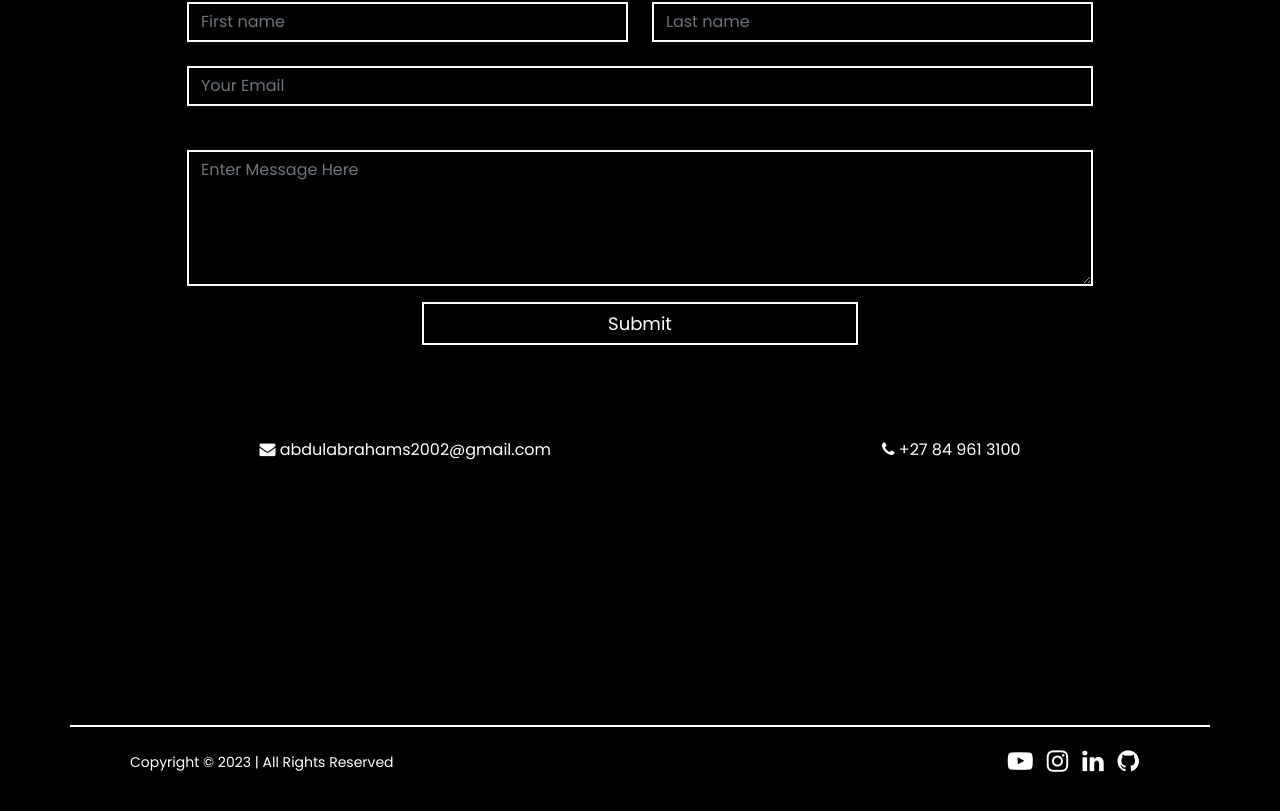
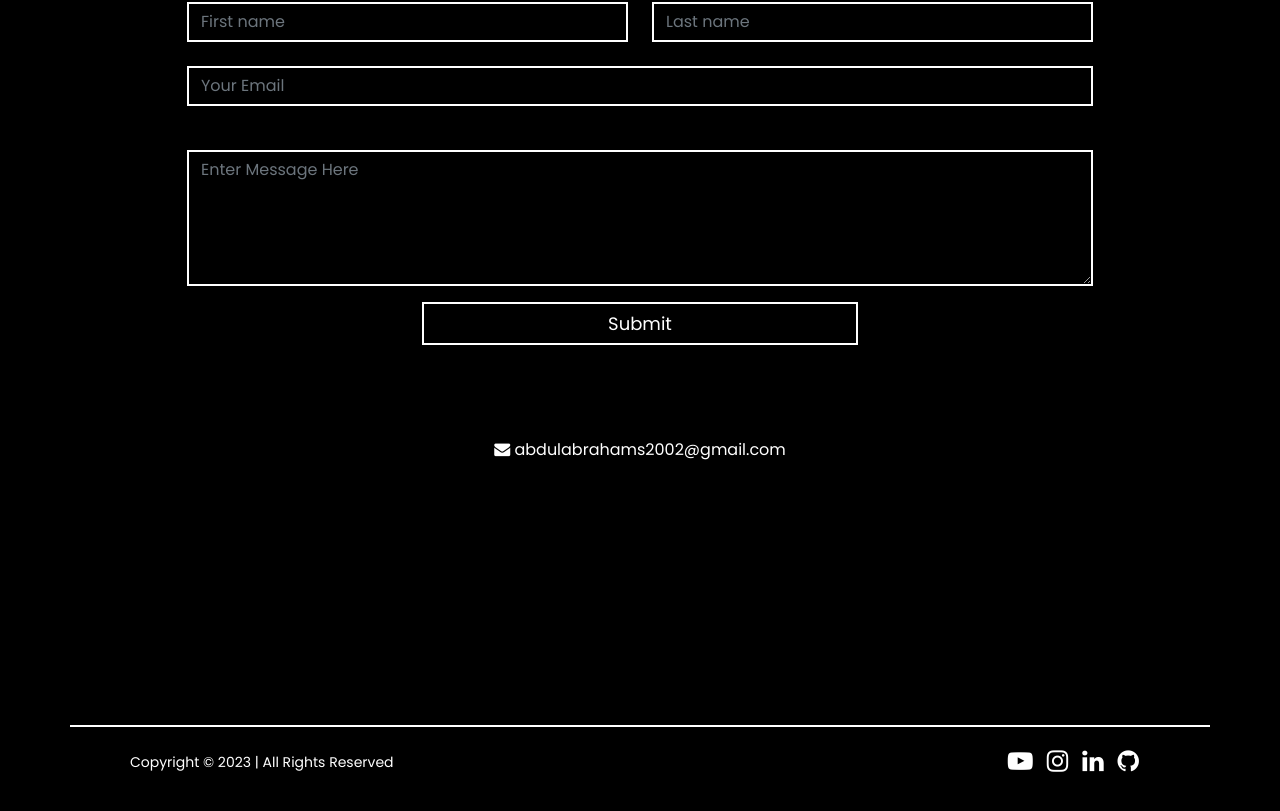
Before and after one commit to AbdulAbrahams/AbdulWahhaab, a Vue app: page / in a window 1280 px wide. Shown: the part 5480-6291 px from the top of the page. Built offline with nearby package versions, Linux system fonts and the light colour scheme.

Commit message:
Update Contact.vue

```diff
--- a/src/components/Contact.vue
+++ b/src/components/Contact.vue
@@ -28,7 +28,6 @@
 
             <div class="deats justify-content-around">
               <a href="mailto:abdulabrahams2002@gmail.com" class="my-3 mail" mail><i class="fa fa-envelope"></i> abdulabrahams2002@gmail.com </a>
-              <text class="my-3"><i class="fa fa-phone"></i> +27 84 961 3100</text>
             </div>
 
         </div>
```
